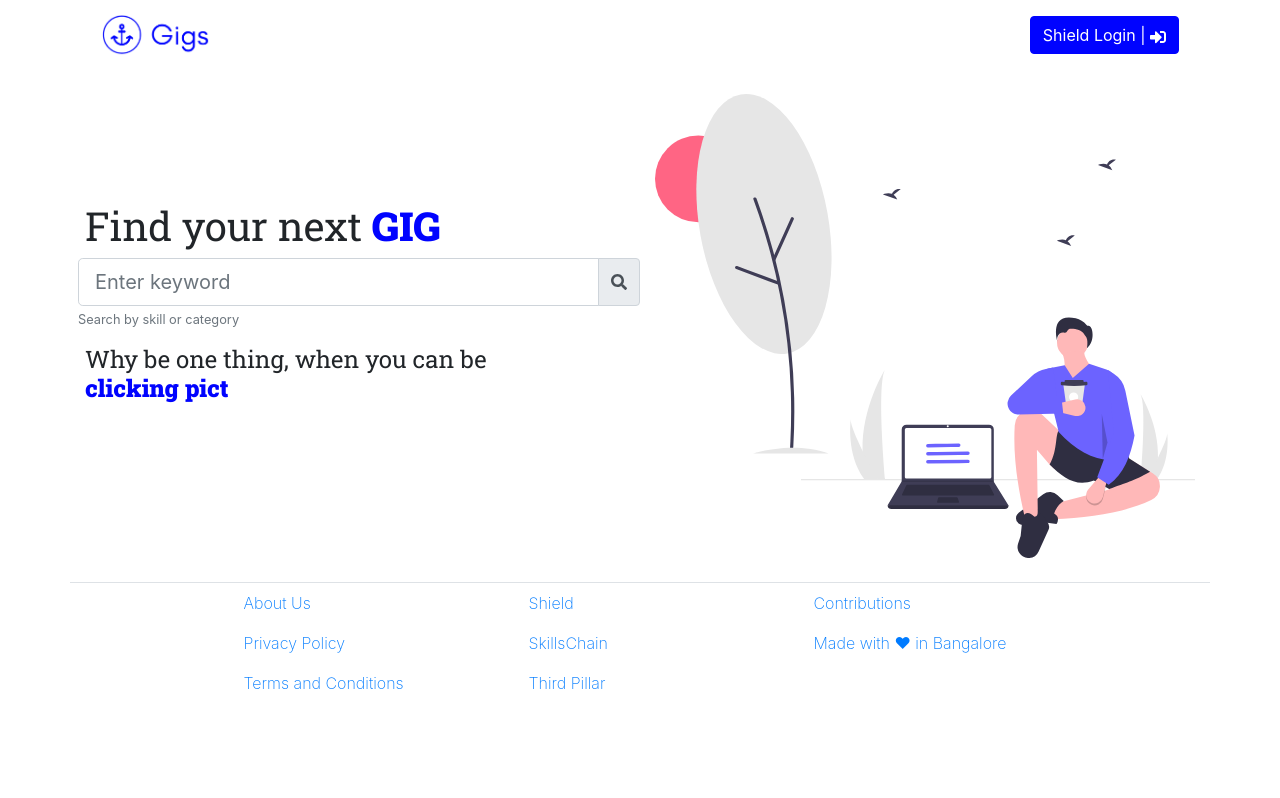
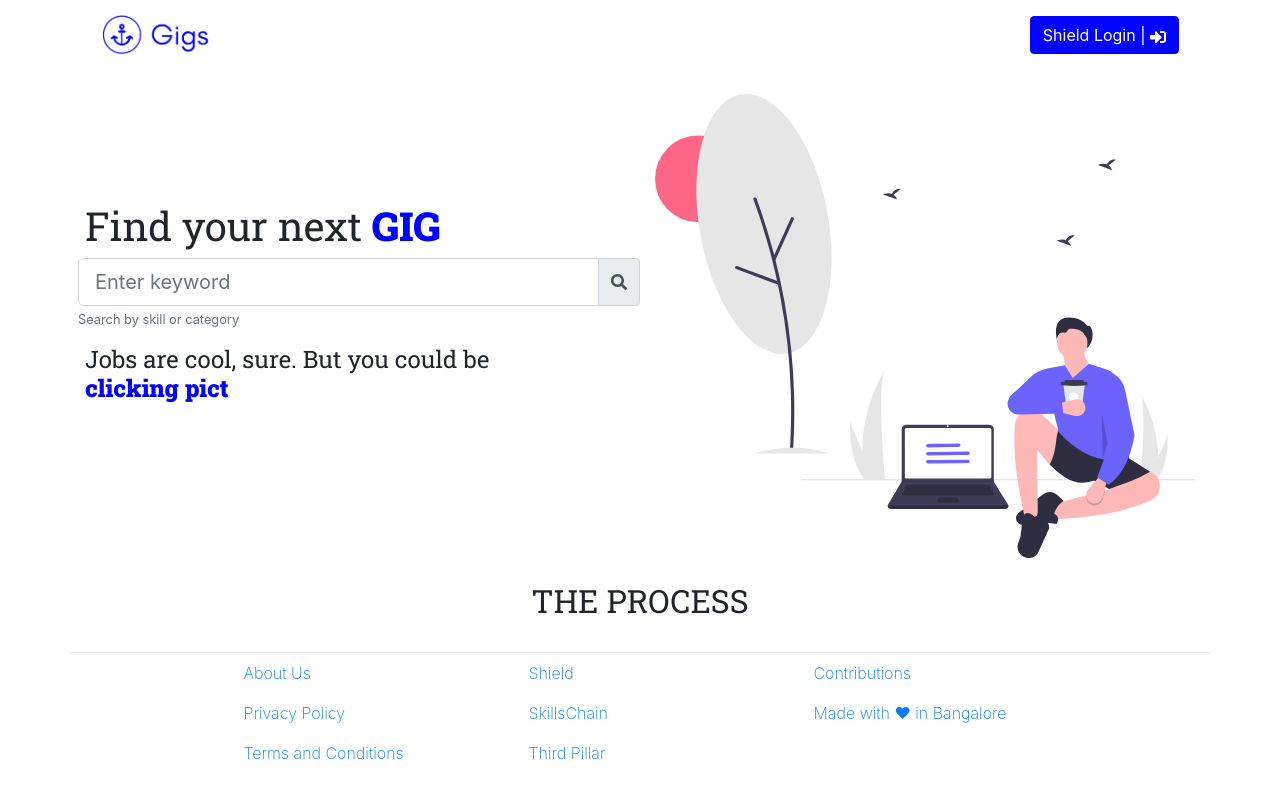
Before and after one commit to TheThirdPillar/Gigs, a Next.js app in the folder gigs-web-app/: page / in a window 1280 px wide. Built offline with nearby package versions, Linux system fonts and the light colour scheme.

Commit message:
Minor change

```diff
--- a/gigs-web-app/pages/index.js
+++ b/gigs-web-app/pages/index.js
@@ -37,7 +37,7 @@ export default function Home() {
             </Form.Group>
           </Form>
           <h4>
-            Why be one thing, when you can be <br />
+            Jobs are cool, sure. But you could be <br />
             <span className={styles.blueText} id="changingText">
               <Typewriter
                 options={{
@@ -54,8 +54,8 @@ export default function Home() {
             src="/workFromAnywhere.svg" fluid />
         </Col>
       </Row>
-      <Row>
-
+      <Row className="justify-content-center mt-4">
+        <h2>THE PROCESS</h2>
       </Row>
     </DefaultLayout>
   )
```
